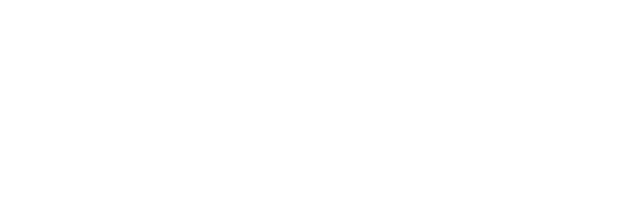
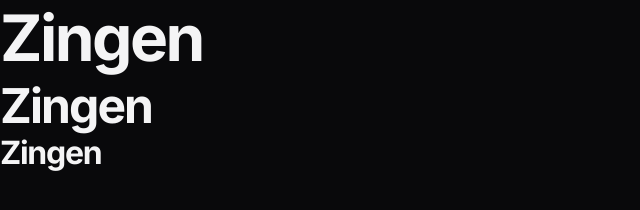
Before and after one commit to Baggio25/zingen-rocketseat, a plain HTML site: page index.html in a window 1280 px wide. Shown: the whole page, without its empty margins (0-640 px from the left). Drawn offline with Linux system fonts and the light colour scheme.

Commit message:
Resetando e definindo variáveis CSS

```diff
--- a/index.html
+++ b/index.html
@@ -1,14 +1,25 @@
 <!DOCTYPE html>
 <html lang="pt-br">
+
 <head>
+
+    <link rel="preconnect" href="https://fonts.googleapis.com">
+    <link rel="preconnect" href="https://fonts.gstatic.com" crossorigin>
     <meta charset="UTF-8">
     <meta name="viewport" content="width=device-width, initial-scale=1.0">
 
     <title>Zingen Karaokê</title>
 
     <link rel="stylesheet" href="styles/index.css">
+    <link
+        href="https://fonts.googleapis.com/css2?family=Inter:ital,opsz,wght@0,14..32,100..900;1,14..32,100..900&display=swap"
+        rel="stylesheet">
 </head>
+
 <body>
+    <h1>Zingen</h1>
+    <h2>Zingen</h2>
+    <h3>Zingen</h3>
+</body>
 
-</body>
 </html>
--- a/styles/global.css
+++ b/styles/global.css
@@ -0,0 +1,84 @@
+*,
+*::before,
+*::after {
+	box-sizing: border-box;
+}
+
+* {
+	margin: 0;
+	padding: 0;
+	font: inherit;
+
+	-wekit-font-smoothing: antialiased;
+	-moz-osx-font-smoothing: grayscale;
+}
+
+:root {
+	--bg-color: #09090b;
+	--surface-color: #18181b;
+	--stroke-color: #27272A;
+	--text-color-primary: #f4f4f5;
+	--text-color-secondary: #a1a1aa;
+	--brand-color-primary: #f7b733;
+	--brand-color-secondary: #fc4a1a;
+
+	--ff-sans: 'Inter', system-ui, sans-serif;
+	--fw-base: 400;
+	--fw-md: 500;
+	--fw-bold:800;
+
+	--fs-sm: 0.875rem;
+	--fs-base: 1rem;
+	--fs-lg: 1.25rem;
+	--fs-xl: 1.5rem;
+	--fs-2xl: 2.5rem;
+}
+
+html {
+	font-family: var(--ff-sans);
+	font-weight: var(--fw-base);
+	font-size: var(--fs-base);
+	line-height: 1.6;
+	color: var(--text-color-primary);
+}
+
+body {
+	background-color: var(--bg-color);
+}
+
+h1,h2,h3 {
+	line-height: 1.2;
+	color: var(--text-color-primary);
+	font-weight: bold;
+	letter-spacing: -0.04em;
+}
+
+h1 {
+	font-size: var(--fs-2xl);
+}
+
+h2 {
+	font-size: var(--fs-xl);
+}
+
+h3 {
+	font-size: var(--fs-lg);
+}
+
+a {
+	text-decoration: none;
+	color: inherit;
+}
+
+ul[role="list"] {
+	list-style: none;
+}
+
+/*( 80 * 16 ) = 1280px  */
+@media (width >= 80em) {
+	:root {
+		--fs-lg: 2rem; /* 32px */
+		--fs-xl: 3rem; /* 48px */
+		--fs-2xl: 4rem; /* 64px */
+	}
+}
```
